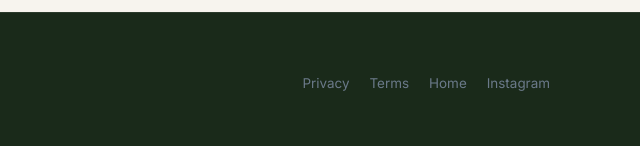
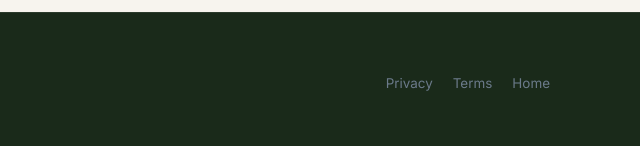
Before and after one commit to raviteja-iiith/landing_page, a plain HTML site: page landing_page/privacy.html in a window 1280 px wide. Shown: the part 3919-4065 px from the top of the page, 640-1280 px from the left. Drawn offline with nearby package versions, Linux system fonts and the light colour scheme.

Commit message:
instagram removed in privacy and terms

```diff
--- a/landing_page/privacy.html
+++ b/landing_page/privacy.html
@@ -492,7 +492,6 @@ footer{background:var(--ink);border-top:1px solid rgba(255,255,255,.08);padding:
       <li><a href="privacy.html">Privacy</a></li>
       <li><a href="terms.html">Terms</a></li>
       <li><a href="index.html">Home</a></li>
-      <li><a href="#">Instagram</a></li>
     </ul>
   </div>
 </footer>
```
Also changed, not shown: landing_page/terms.html (+1 -1 lines).
